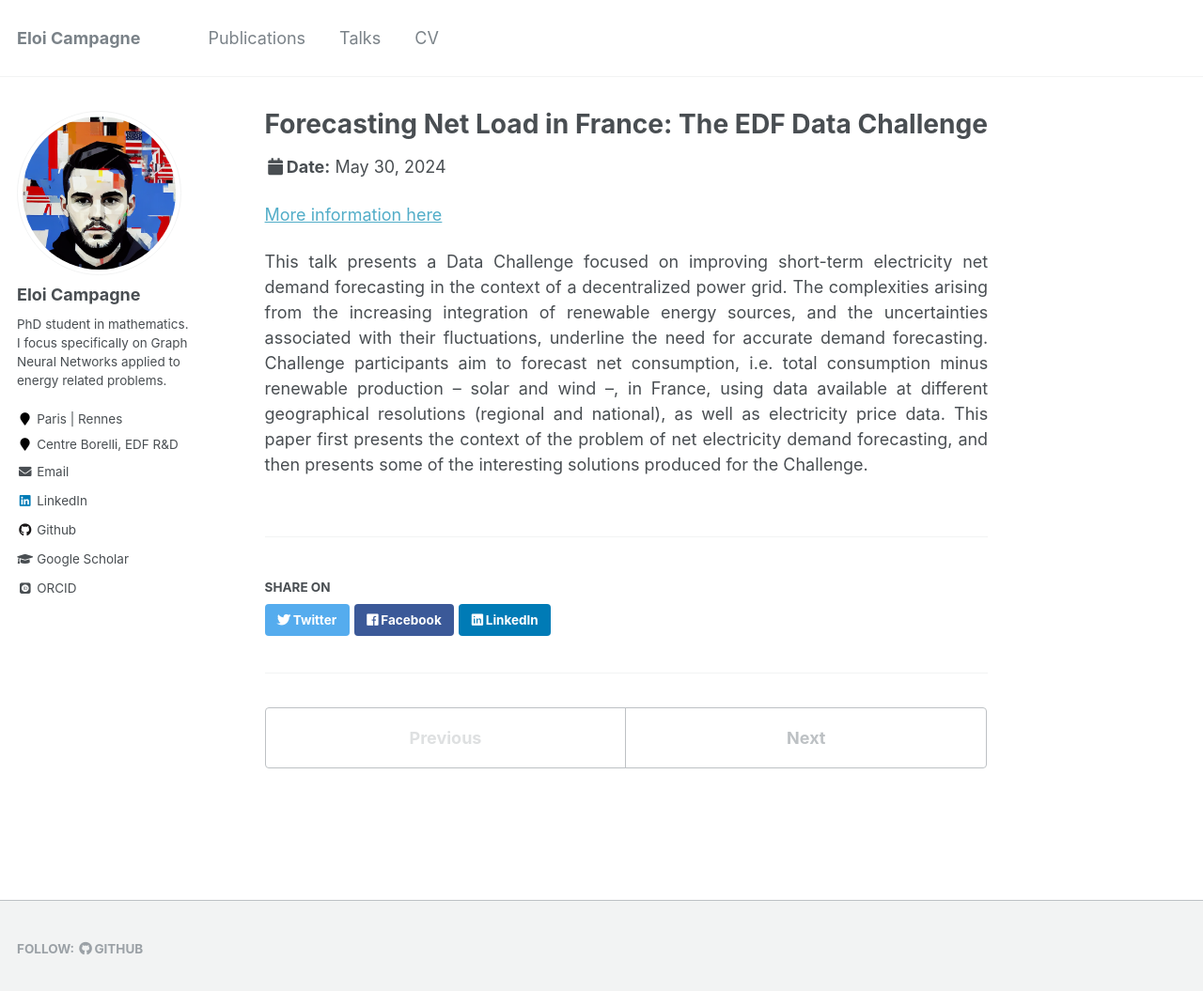
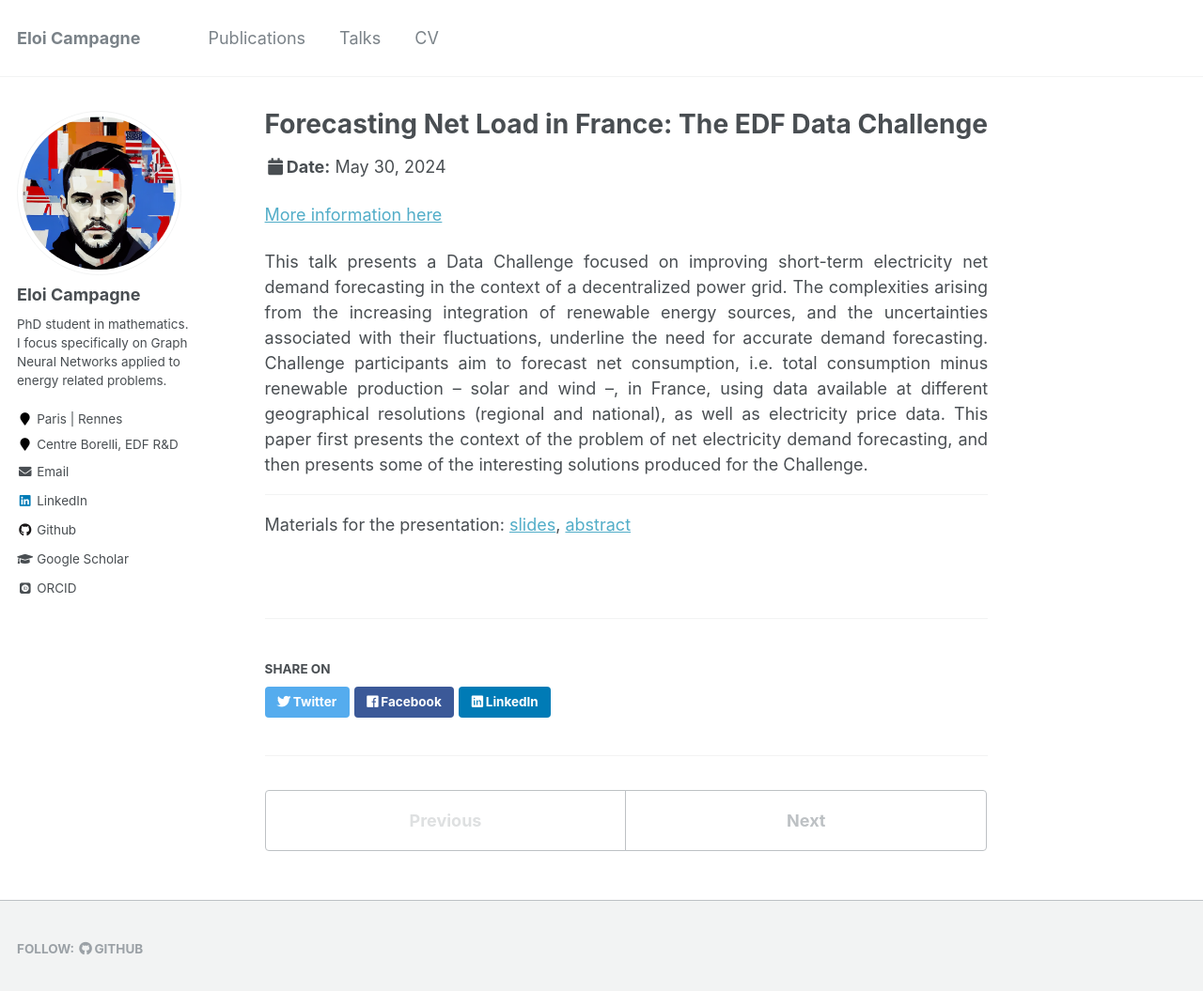
Before and after one commit to eloicampagne/eloicampagne.github.io, a Jekyll site: the page built from _talks/2024-05-30-conference-1.md, in a window 1280 px wide and 1068 px high. Shown: the top 1055 px of the window at 94% size. Built offline with Jekyll 4.4.1, drawn with Linux system fonts in a browser that asks for light colours; some web fonts are replaced.

Commit message:
Update 2024-05-30-conference-1.md

```diff
--- a/_talks/2024-05-30-conference-1.md
+++ b/_talks/2024-05-30-conference-1.md
@@ -13,3 +13,5 @@ location: "Bordeaux, France"
 <div style='text-align: justify;'>
 This talk presents a Data Challenge focused on improving short-term electricity net demand forecasting in the context of a decentralized power grid. The complexities arising from the increasing integration of renewable energy sources, and the uncertainties associated with their fluctuations, underline the need for accurate demand forecasting. Challenge participants aim to forecast net consumption, i.e. total consumption minus renewable production – solar and wind –, in France, using data available at different geographical resolutions (regional and national), as well as electricity price data. This paper first presents the context of the problem of net electricity demand forecasting, and then presents some of the interesting solutions produced for the Challenge.
 </div>
+<hr>
+Materials for the presentation: [slides](/files/CAMPAGNE_JDS.pdf), [abstract](/files/JDS_abstract-8.pdf)
```
